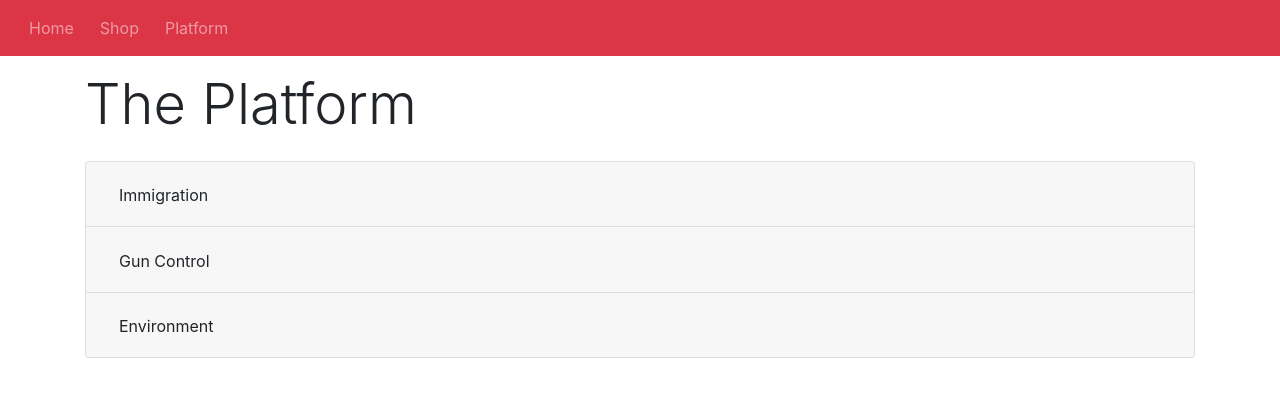
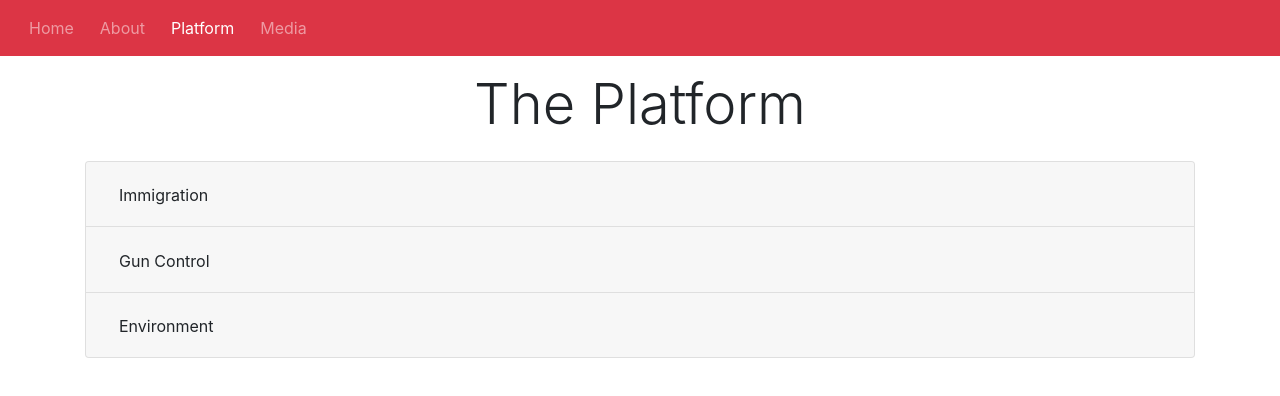
Before and after one commit to trivedicouch/trivedicouch.github.io, a plain HTML site: page platform/index.html in a window 1280 px wide. Drawn offline with Linux system fonts and the light colour scheme.

Commit message:
Working site

```diff
--- a/platform/index.html
+++ b/platform/index.html
@@ -1,7 +1,7 @@
 <!DOCTYPE html>
 <html>
 <head>
-	<title>Neelay-Couch for President-VP</title>
+	<title>Platform | Neelay-Couch for President-VP</title>
 	<link rel="stylesheet" href="../lib/bootstrap.min.css" />
 	<link rel="stylesheet" href="../css/style.css" />
 	<script type="text/javascript" src="../lib/jquery-3.3.1.slim.min.js"></script>
@@ -24,13 +24,16 @@
 	<div class="collapse navbar-collapse" id="navbarSupportedContent">
 		<ul class="navbar-nav mr-auto">
 			<li class="nav-item">
-				<a class="nav-link" href="#">Home</a>
+				<a class="nav-link" href="../">Home</a>
 			</li>
 			<li class="nav-item">
-				<a class="nav-link" href="./shop/">Shop</a>
+				<a class="nav-link" href="../about/">About</a>
+			</li>
+			<li class="nav-item active">
+				<a class="nav-link" href="../platform/">Platform <span class="sr-only">(current)</span></a>
 			</li>
 			<li class="nav-item">
-				<a class="nav-link active" href="./platform/">Platform <span class="sr-only">(current)</span></a>
+				<a class="nav-link" href="./media/">Media</a>
 			</li>
 		</ul>
 	</div>
@@ -38,7 +41,7 @@
 
 <div class="container">
 	<div class="row">
-		<div class="col">
+		<div class="col" style="text-align:center">
 			<h1 class="display-4">The Platform</h1>
 		</div>
 	</div>
```
